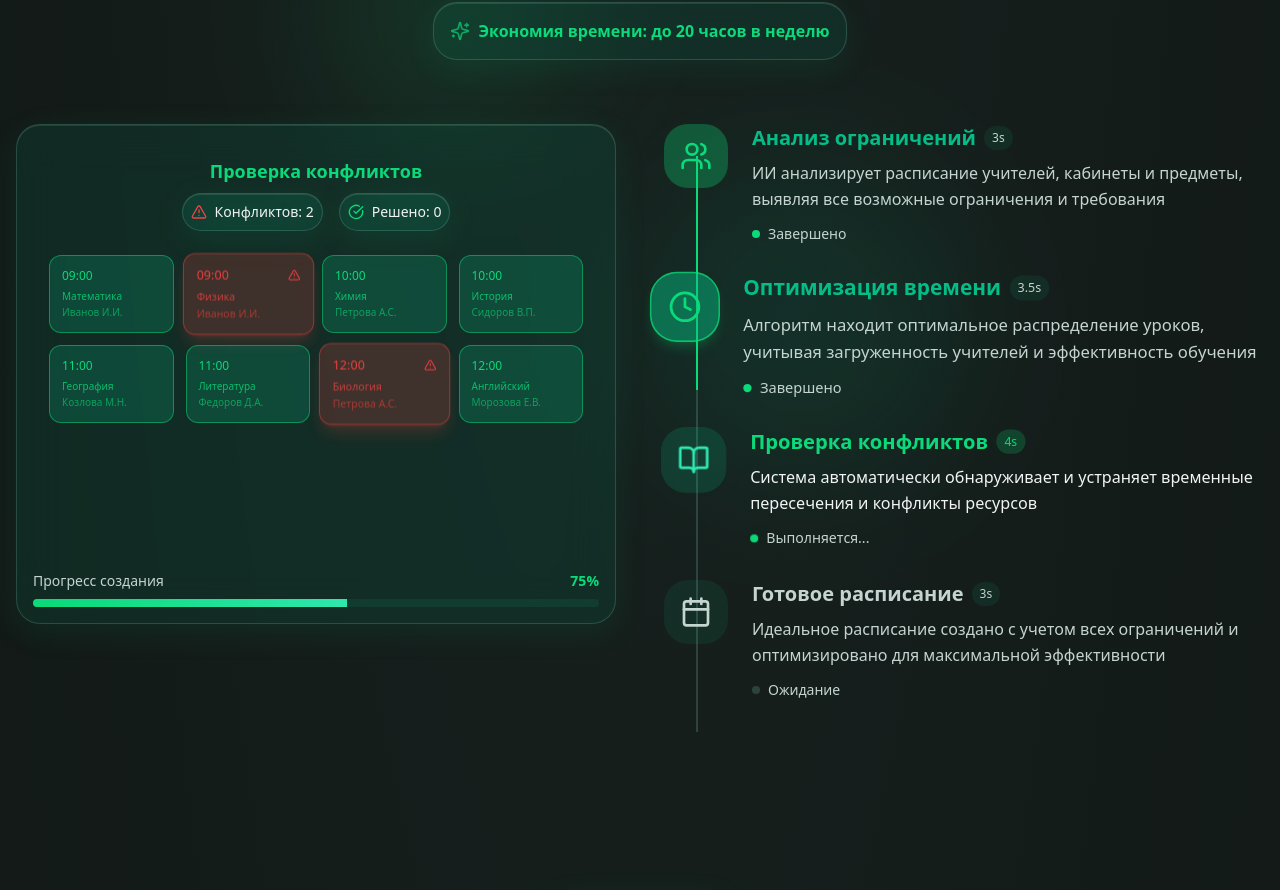
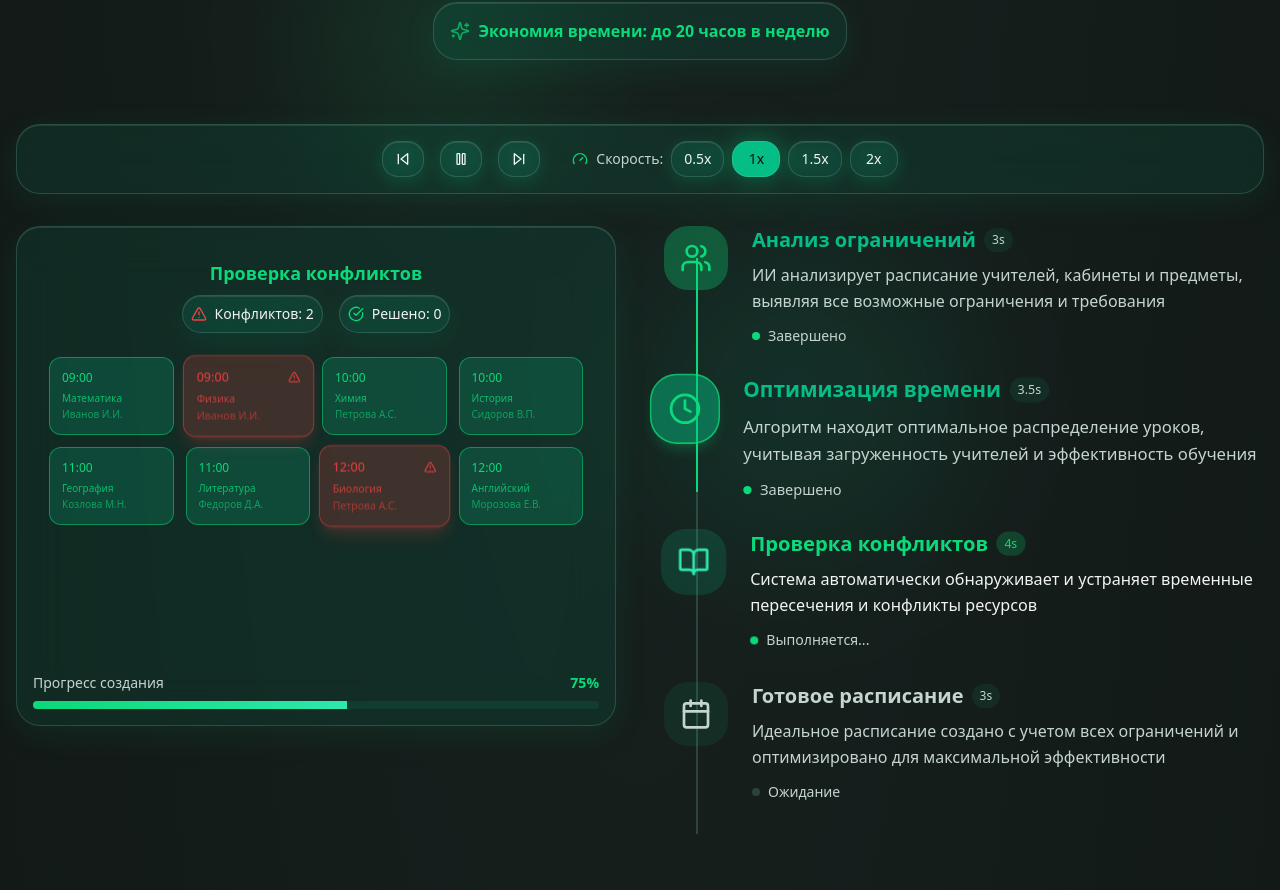
Before and after one commit to Lomonimus02/liquid-school-glow, a React (Vite) app: page / in a window 1280 px wide. Shown: the part 2680-3570 px from the top of the page. Built offline with nearby package versions, Linux system fonts and the light colour scheme.

Commit message:
Fix: AnimationControls component type error
AnimationControls was not correctly defined as a React component, causing a type error. This commit fixes the error by ensuring the component is correctly implemented.

```diff
--- a/src/components/ScheduleAnimation/AnimationControls.tsx
+++ b/src/components/ScheduleAnimation/AnimationControls.tsx
@@ -11,6 +11,47 @@ const AnimationControls = ({
   onStepChange
 }: AnimationControlsProps) => {
   const speedOptions = [0.5, 1, 1.5, 2];
-  return;
+
+  return (
+    <div className="flex items-center justify-center gap-4 glass-card p-4 mb-8">
+      <Button
+        onClick={() => onStepChange(Math.max(0, currentStep - 1))}
+        variant="outline"
+        size="sm"
+        disabled={currentStep === 0}
+      >
+        <SkipBack className="w-4 h-4" />
+      </Button>
+
+      <Button onClick={onPlayPause} variant="outline" size="sm">
+        {isPlaying ? <Pause className="w-4 h-4" /> : <Play className="w-4 h-4" />}
+      </Button>
+
+      <Button
+        onClick={() => onStepChange(Math.min(totalSteps - 1, currentStep + 1))}
+        variant="outline"
+        size="sm"
+        disabled={currentStep === totalSteps - 1}
+      >
+        <SkipForward className="w-4 h-4" />
+      </Button>
+
+      <div className="flex items-center gap-2 ml-4">
+        <Gauge className="w-4 h-4 text-stellar-accent" />
+        <span className="text-sm text-text-secondary">Скорость:</span>
+        {speedOptions.map((option) => (
+          <Button
+            key={option}
+            onClick={() => onSpeedChange(option)}
+            variant={speed === option ? "default" : "outline"}
+            size="sm"
+            className="min-w-[3rem]"
+          >
+            {option}x
+          </Button>
+        ))}
+      </div>
+    </div>
+  );
 };
 export default AnimationControls;
```
